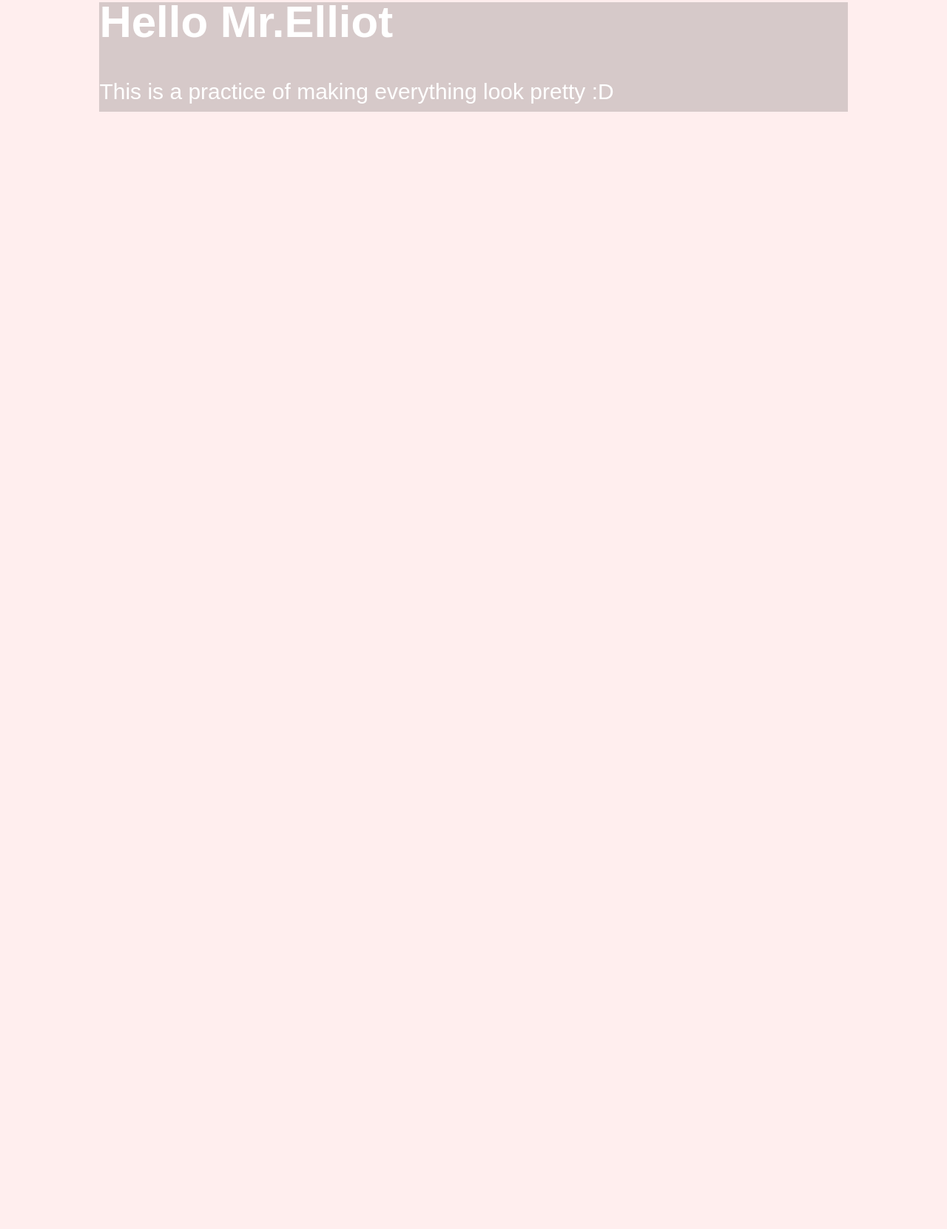
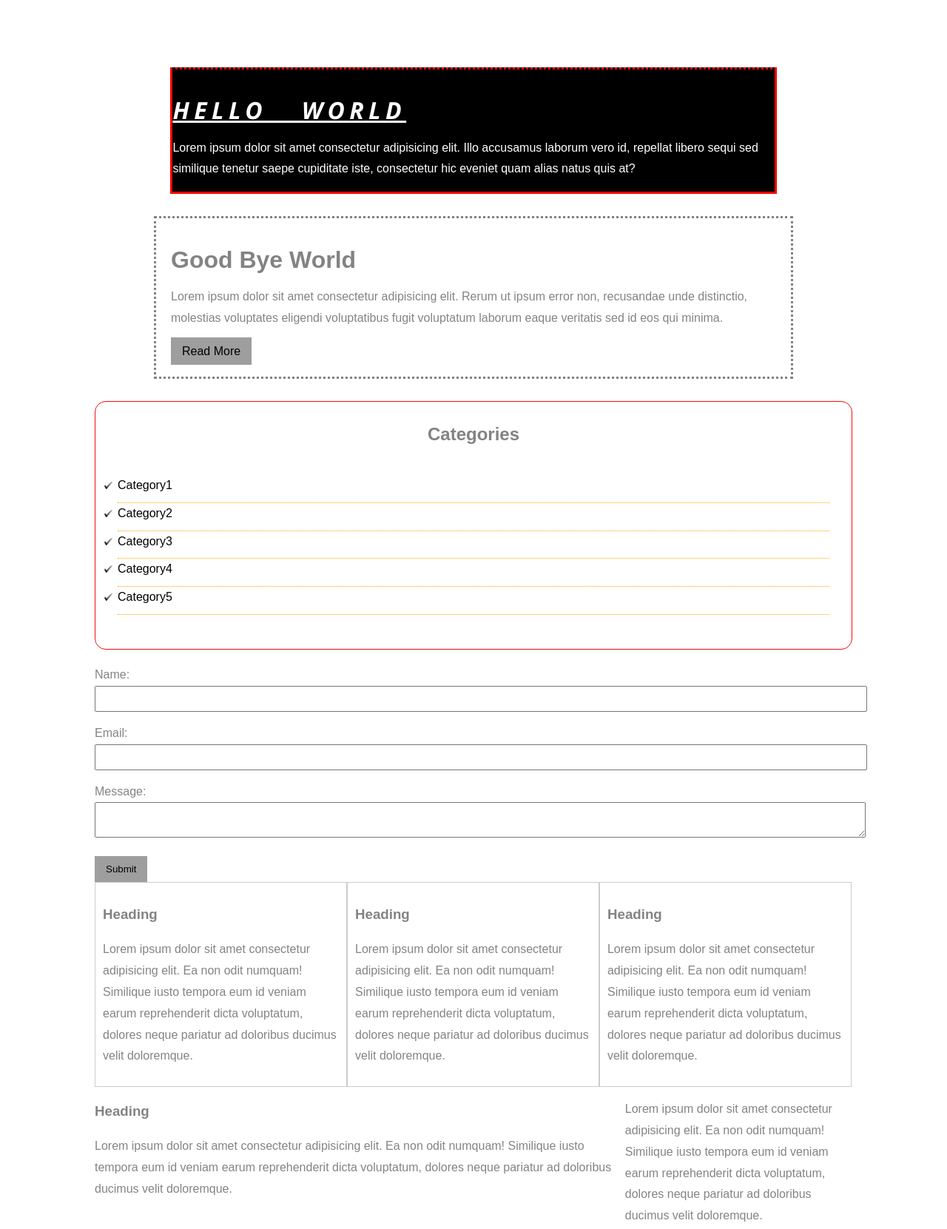
Before and after one commit to Alexg562/CSS-Crashcourse, a plain HTML site: page index.html in a window 1280 px wide. Shown: the part 37-1698 px from the top of the page at 74% size. Before the commit the page ends 800 px from the top, so only its background shows below. Drawn offline with Linux system fonts and the light colour scheme.

Commit message:
Finishing up

```diff
--- a/CSS/style.css
+++ b/CSS/style.css
@@ -1,20 +1,138 @@
-body{
-    background-color: #ffe9e9c2;
-    color: rgba(196, 4, 255, 0.333);
+body {
+    background-color: #ffffff;
+    color: rgba(0, 0, 0, 0.486);
 
     font-family: Arial, Helvetica, sans-serif;
     font-size: 30px;
     font-weight: normal;
 
+    font: normal 16px Arial, Helvetica, sans-serif;
+
     line-height: 1.8em;
+    margin: 10%;
 }
 
-.container{
+.container {
     width: 80%;
     margin: auto;
 }
 
-.box-1{
-    background-color:#3333 ;
-    color:#fff;
+.button {
+    background-color: rgb(158, 158, 158);
+    color: rgb(0, 0, 0);
+    padding: 10px 15px;
+    border: none;
 }
+
+.button:hover {
+    background: red
+}
+
+.clr{
+    clear: both;
+}
+
+.box-1 {
+    background-color: rgb(0, 0, 0);
+    color: #fff;
+    border: 5px red solid;
+    border-width: 3px;
+    border-top-style: dotted;
+
+    padding-top: 20px;
+
+    margin-top: 20px;
+}
+
+.box-1 h1 {
+    font-family: "Segoe UI", Tahoma, Geneva, Verdana, sans-serif;
+    font-weight: 800;
+    font-style: italic;
+    text-decoration: underline;
+    text-transform: uppercase;
+    letter-spacing: 0.2em;
+    word-spacing: 1em;
+}
+
+.box-2 {
+    border: 3px dotted;
+    padding: 20px;
+    margin: 30px 80px;
+}
+
+a {
+    text-decoration: none;
+    color: #000000
+}
+
+a:hover {
+    color: red;
+}
+
+a:active {
+    color: green;
+}
+
+a:visited {
+    color: rgb(0, 0, 0);
+}
+
+.categories {
+    border: 1px rgb(243, 11, 11) solid;
+    padding: 10px;
+    border-radius: 15px;
+}
+
+.categories h2 {
+    text-align: center;
+}
+
+.categories ul {
+    padding: 20px;
+    list-style-type: square;
+    list-style-type: none;
+}
+
+.categories li {
+    padding-bottom: 8px;
+    border-bottom: dotted 1px orange;
+    list-style-image: url('../Images/check.png');
+}
+
+.my-form {
+    pad: 20px;
+    padding-top: 20px;
+}
+
+.my-form .form-group {
+    padding-bottom: 15px;
+}
+
+.my-form label {
+    display: block;
+}
+
+.my-form input[type="text"],
+.my-form textarea {
+    padding: 8px;
+    width: 100%;
+}
+
+.block {
+    float:left;
+    width:33.3%;
+    border:1px solid #ccc;
+    padding top: 20px;
+    padding:10px;
+    box-sizing:border-box;
+}
+
+#main-block{
+    float:left;
+    width: 70%;
+}
+
+#sidebar{
+    float: right;
+    width: 30%;
+}
--- a/index.html
+++ b/index.html
@@ -2,16 +2,84 @@
 <html>
   <head>
     <title>CSS Cheat Sheet</title>
-    <link rel="stylesheet" href="CSS/style.css">
+    <link rel="stylesheet" href="CSS/style.css" />
   </head>
   <body>
     <div class="container">
+      <div class="box-1">
+        <h1>Hello World</h1>
+        <p>
+          Lorem ipsum dolor sit amet consectetur adipisicing elit. Illo
+          accusamus laborum vero id, repellat libero sequi sed similique tenetur
+          saepe cupiditate iste, consectetur hic eveniet quam alias natus quis
+          at?
+        </p>
+      </div>
+    </div>
+    <div class="box-2">
+      <h1>Good Bye World</h1>
+      <p>
+        Lorem ipsum dolor sit amet consectetur adipisicing elit. Rerum ut ipsum
+        error non, recusandae unde distinctio, molestias voluptates eligendi
+        voluptatibus fugit voluptatum laborum eaque veritatis sed id eos qui
+        minima.
+      </p>
+      <a class="button" href="">Read More</a>
+    </div>
 
-        <div class="box-1">
-            <h1>Hello Mr.Elliot</h1>
-            <p>This is a practice of making everything look pretty :D
-            </p>
-        </div>
+    <div class="categories">
+      <h2>Categories</h2>
+      <ul>
+        <li><a href="#">Category1</a></li>
+        <li><a href="#">Category2</a></li>
+        <li><a href="#">Category3</a></li>
+        <li><a href="#">Category4</a></li>
+        <li><a href="test.html">Category5</a></li>
+      </ul>
     </div>
-    </body>
-</html>
+
+    <form class="my-form">
+      <div class="form-group">
+        <label>Name: </label>
+        <input type="text" name="name" />
+      </div>
+      <div class="form-group">
+        <label>Email:</label>
+        <input type="text" name="email" />
+      </div>
+      <div class="form-group">
+        <label>Message:</label>
+        <textarea name="message"></textarea>
+      </div>
+      <input class="button" type="submit" value="Submit" name="" />
+    </form>
+
+    <div class="block">
+      <h3>Heading</h3>
+      <p>Lorem ipsum dolor sit amet consectetur adipisicing elit. Ea non odit numquam! Similique iusto tempora eum id veniam earum reprehenderit dicta voluptatum, dolores neque pariatur ad doloribus ducimus velit doloremque.</p>
+    </div>
+    <div class="block">
+      <h3>Heading</h3>
+      <p>Lorem ipsum dolor sit amet consectetur adipisicing elit. Ea non odit numquam! Similique iusto tempora eum id veniam earum reprehenderit dicta voluptatum, dolores neque pariatur ad doloribus ducimus velit doloremque.</p>
+    </div>
+    <div class="block">
+      <h3>Heading</h3>
+      <p>Lorem ipsum dolor sit amet consectetur adipisicing elit. Ea non odit numquam! Similique iusto tempora eum id veniam earum reprehenderit dicta voluptatum, dolores neque pariatur ad doloribus ducimus velit doloremque.</p>
+    </div>
+
+    <div class="clr"></div>
+
+    <div id="main-block">
+      <h3>Heading</h3>
+      <p>Lorem ipsum dolor sit amet consectetur adipisicing elit. Ea non odit numquam! Similique iusto tempora eum id veniam earum reprehenderit dicta voluptatum, dolores neque pariatur ad doloribus ducimus velit doloremque.</p>
+
+    </div>
+
+    <div id="sidebar">
+      <p>Lorem ipsum dolor sit amet consectetur adipisicing elit. Ea non odit numquam! Similique iusto tempora eum id veniam earum reprehenderit dicta voluptatum, dolores neque pariatur ad doloribus ducimus velit doloremque.</p>
+    </div>
+  </div><!-- ./container-->
+
+    <div style="margin-top: 500px;"></div>
+  </body>
+  </html>
```
Also changed, not shown: Images/check.png (added).
